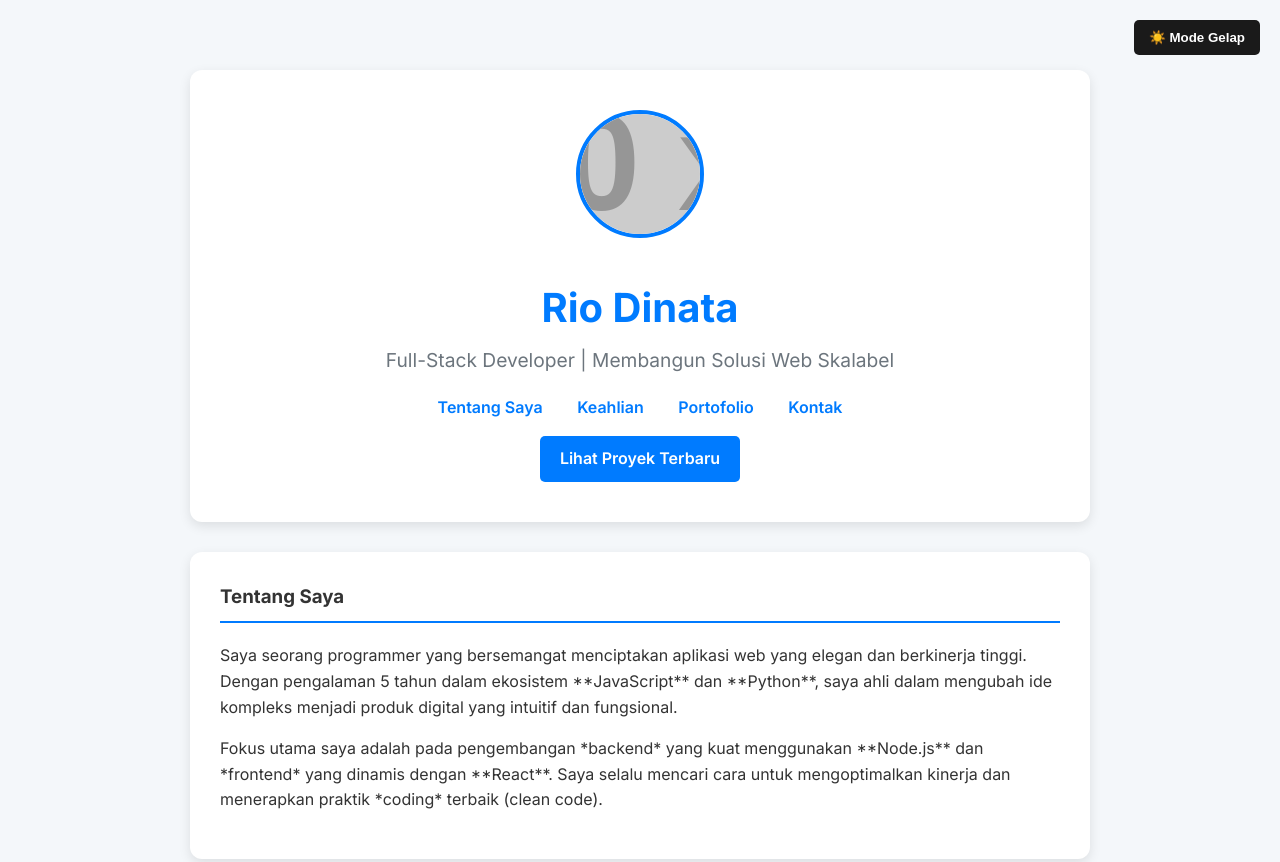
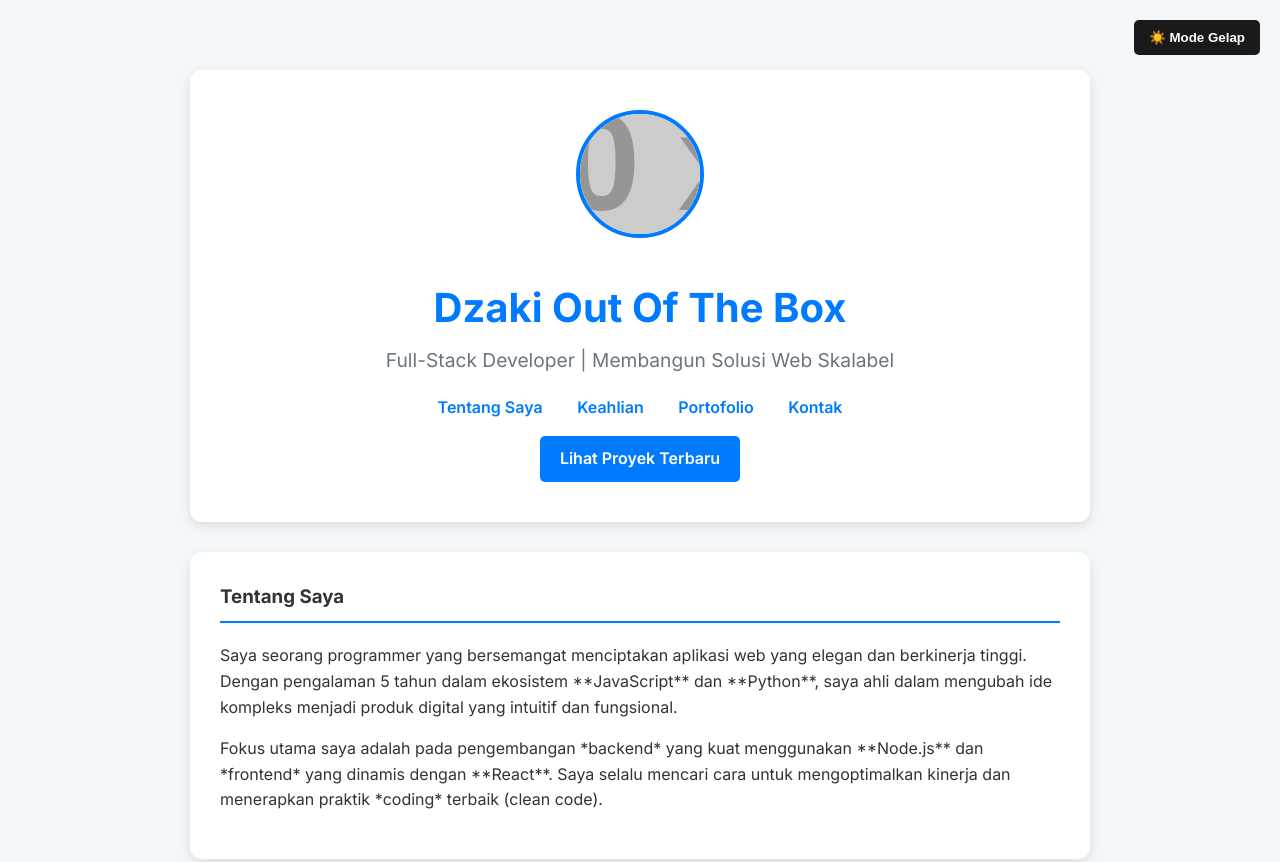
Before and after one commit to cat-ninja007/capbadak.github.io, a plain HTML site: page index.html in a window 1280 px wide. Shown: the top 862 px of the page. Drawn offline with Linux system fonts and the light colour scheme; placeholder pictures from the web are drawn by us.

Commit message:
Update header name from 'Rio Dinata' to 'Dzaki Out Of The Box'

```diff
--- a/index.html
+++ b/index.html
@@ -189,7 +189,7 @@
     <div class="container">
         <header id="home">
             <img src="https://via.placeholder.com/120/007bff/ffffff?text=RD" alt="Foto Profil Rio Dinata" class="profile-pic">
-            <h1>Rio Dinata</h1>
+            <h1>Dzaki Out Of The Box</h1>
             <h2>Full-Stack Developer | Membangun Solusi Web Skalabel</h2>
             <div class="nav-links">
                 <a href="#about">Tentang Saya</a>
```
